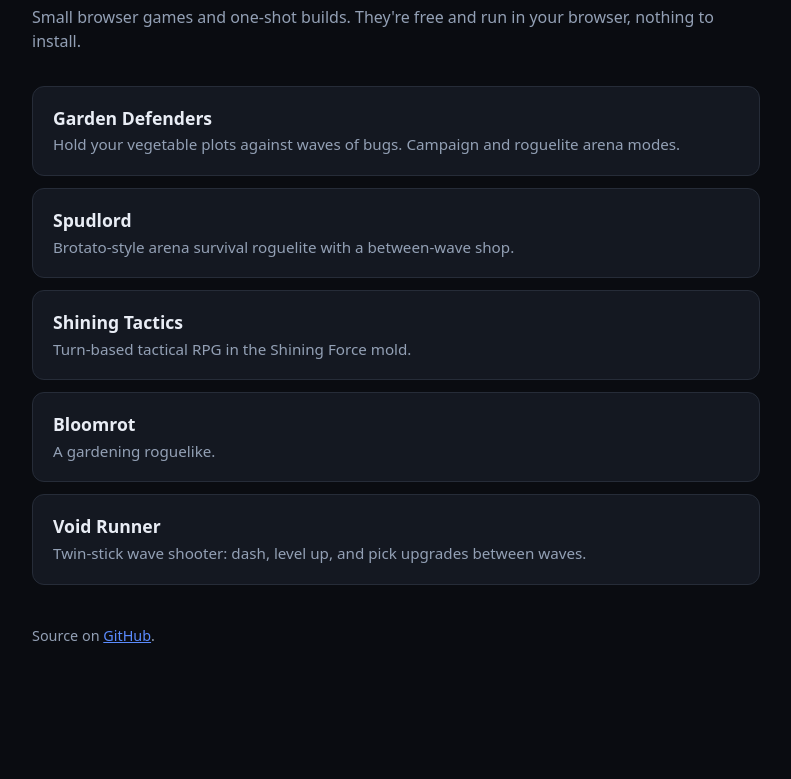
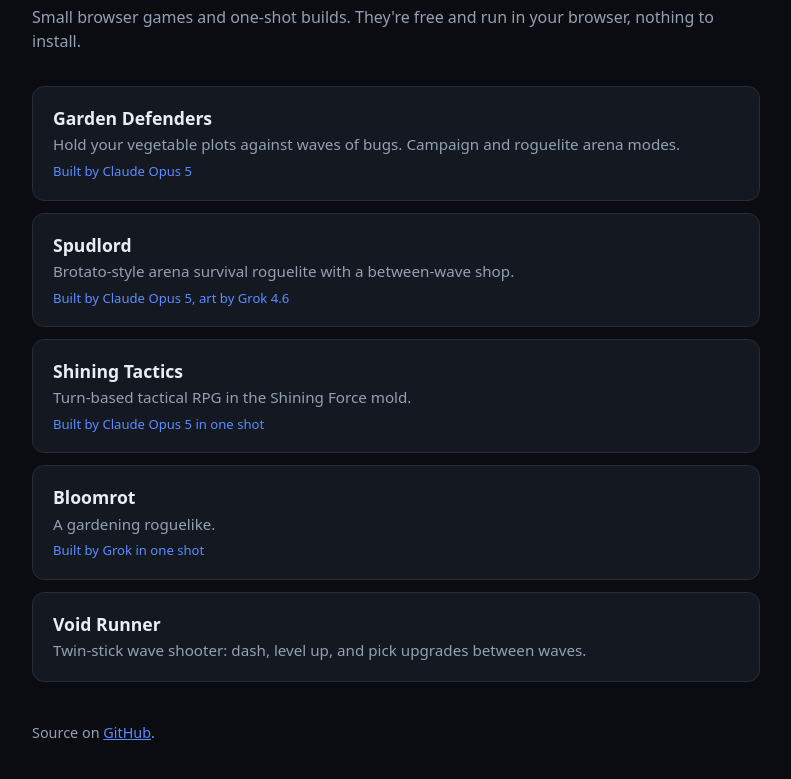
Before and after one commit to lbellows/games, a plain HTML site: page index.html in a window 1280 px wide. Shown: the part 101-880 px from the top of the page, without its empty margins (244-1035 px from the left). Before the commit the page ends 800 px from the top, so only its background shows below. Drawn offline with Linux system fonts and the light colour scheme.

Commit message:
Credit the model that built each game on the landing page

```diff
--- a/index.html
+++ b/index.html
@@ -17,6 +17,7 @@
     a.game:hover { border-color: var(--accent); }
     a.game strong { display: block; font-size: 1.1rem; }
     a.game span { color: var(--muted); font-size: .95rem; }
+    a.game small { display: block; margin-top: 4px; color: var(--accent); font-size: .82rem; }
     footer { margin-top: 2.5rem; color: var(--muted); font-size: .9rem; }
     footer a { color: var(--accent); }
   </style>
@@ -26,10 +27,10 @@
     <h1>Games</h1>
     <p class="lede">Small browser games and one-shot builds. They're free and run in your browser, nothing to install.</p>
     <ul>
-      <li><a class="game" href="garden-defenders/"><strong>Garden Defenders</strong><span>Hold your vegetable plots against waves of bugs. Campaign and roguelite arena modes.</span></a></li>
-      <li><a class="game" href="brotato-clone/"><strong>Spudlord</strong><span>Brotato-style arena survival roguelite with a between-wave shop.</span></a></li>
-      <li><a class="game" href="claude-1shot-shiningforce/"><strong>Shining Tactics</strong><span>Turn-based tactical RPG in the Shining Force mold.</span></a></li>
-      <li><a class="game" href="grok-1shot-game/"><strong>Bloomrot</strong><span>A gardening roguelike.</span></a></li>
+      <li><a class="game" href="garden-defenders/"><strong>Garden Defenders</strong><span>Hold your vegetable plots against waves of bugs. Campaign and roguelite arena modes.</span><small>Built by Claude Opus 5</small></a></li>
+      <li><a class="game" href="brotato-clone/"><strong>Spudlord</strong><span>Brotato-style arena survival roguelite with a between-wave shop.</span><small>Built by Claude Opus 5, art by Grok 4.6</small></a></li>
+      <li><a class="game" href="claude-1shot-shiningforce/"><strong>Shining Tactics</strong><span>Turn-based tactical RPG in the Shining Force mold.</span><small>Built by Claude Opus 5 in one shot</small></a></li>
+      <li><a class="game" href="grok-1shot-game/"><strong>Bloomrot</strong><span>A gardening roguelike.</span><small>Built by Grok in one shot</small></a></li>
       <li><a class="game" href="void-runner/"><strong>Void Runner</strong><span>Twin-stick wave shooter: dash, level up, and pick upgrades between waves.</span></a></li>
     </ul>
     <footer>Source on <a href="https://github.com/lbellows/games">GitHub</a>.</footer>
```
